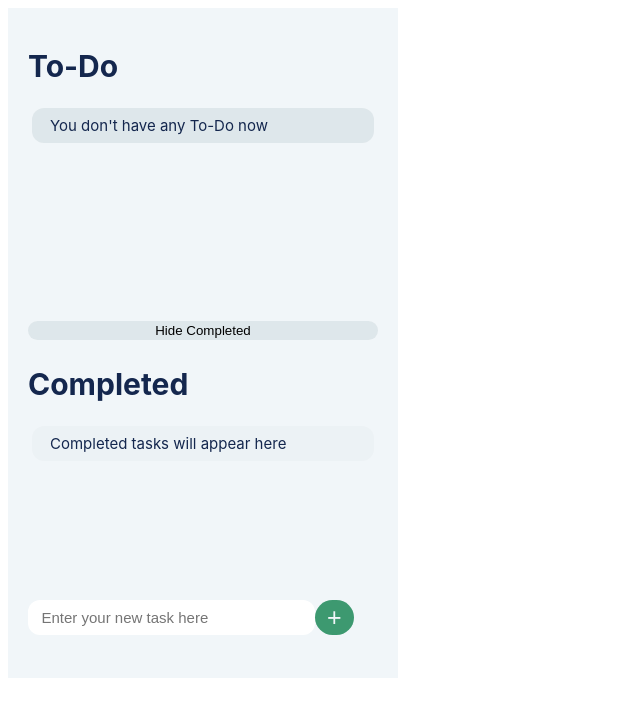
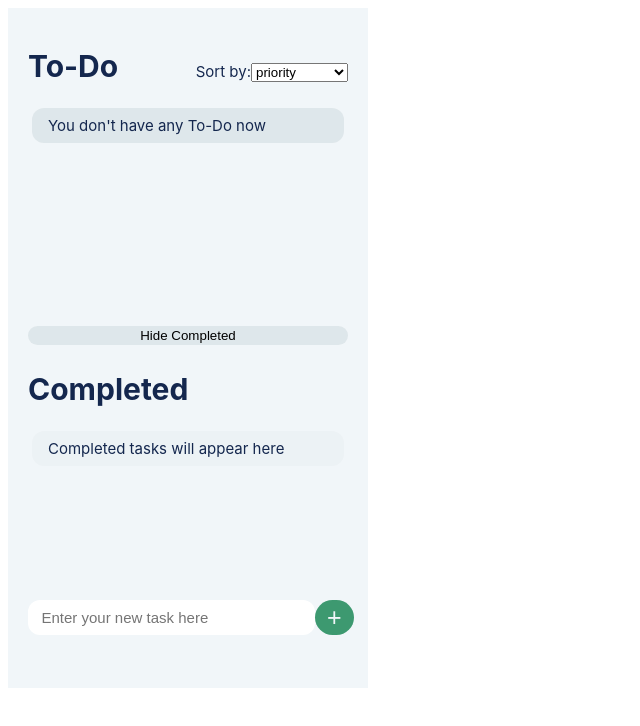
Before and after one commit to yejiahaoderek/cs124, a React (Create React App) app: page / in a window 1280 px wide. Shown: the top 726 px of the page, without its empty margins (0-640 px from the left). Built offline with nearby package versions, Linux system fonts and the light colour scheme; no server answers; the database is empty.

Commit message:
added sort placeholder

```diff
--- a/src/App.js
+++ b/src/App.js
@@ -43,7 +43,7 @@ function App(props) {
                 id: itemID,
                 text: text,
                 isCompleted: false,
-                priority: 2
+                priority: 0
             })
             // setTasks([...tasks, {
             //     id: taskID,
--- a/src/components/IncompleteSection.js
+++ b/src/components/IncompleteSection.js
@@ -6,7 +6,19 @@ function IncompleteSection(props) {
         <div className={"incompleteSection"}>
             <div className="headerButton">
                 <h1>To-Do</h1>
-                {props.editID !== false &&
+
+                {!props.editID &&
+                    <div>
+                        <label htmlFor="cars">Sort by:</label>
+                        <select name="category" id="category">
+                            <option value="priority">priority</option>
+                            <option value="name">name</option>
+                            <option value="date">date created</option>
+                        </select>
+                    </div>
+                }
+
+                {props.editID &&
                     <div>
                         <button
                             className="confirmButton"
--- a/src/components/Item.css
+++ b/src/components/Item.css
@@ -61,7 +61,7 @@
     border-radius: 12px;
     background: transparent;
     border-style: none;
-    padding-left: 10px;
+    padding-left: 8px;
     font-size: 15px;
 }
 
@@ -78,21 +78,20 @@
     width: 21px;
     justify-content: center;
     align-items: center;
-    font-family: "Adobe Fan Heiti Std";
+    font-family: "sans-serif";
     padding-left: 7px;
-    color: red;
-    /*font-weight: bold;*/
+    color: rgb(255, 99, 71);
     font-size: 17px;
 }
 
 
 .priorityDisplay{
-    transition-duration: 0.2s;
+    transition-duration: 0.1s;
     display: flex;
     width: 21px;
     justify-content: center;
     align-items: center;
-    font-family: "Adobe Fan Heiti Std";
+    font-family: "sans-serif";
     font-size: 17px;
     border-style: solid;
     border-width: 0.01em;
@@ -109,7 +108,7 @@
     width: 21px;
     justify-content: center;
     align-items: center;
-    font-family: "Adobe Fan Heiti Std";
+    font-family: "sans-serif";
     /*padding-left: 7px;*/
     color: whitesmoke;
     /*font-weight: bold;*/
@@ -127,7 +126,7 @@
     width: 21px;
     justify-content: center;
     align-items: center;
-    font-family: "Adobe Fan Heiti Std";
+    font-family: "sans-serif";
     /*padding-left: 7px;*/
     color: red;
     /*font-weight: bold;*/
--- a/src/components/Item.js
+++ b/src/components/Item.js
@@ -27,9 +27,9 @@ function Item(props) {
                    }
             />
 
-            {!props.editID && props.priority !== 0 && <text className={"priorityStatus"}>
+            {!props.editID && props.priority !== 0 && <div className={"priorityStatus"}>
                 {props.priority === 1 ? "!" : props.priority === 2 ? "!!" : "!!!"}
-            </text>}
+            </div>}
 
             {/*Todo text*/}
             {props.editID === props.id ?
--- a/src/components/TaskManager.css
+++ b/src/components/TaskManager.css
@@ -1,6 +1,6 @@
 #outlier{
-    width: 350px;
-    height: 630px;
+    width: 320px;
+    height: 640px;
     display: grid;
     grid-template-rows: 1fr 25px 1fr 20px;
     background: #F1F6F9;
--- a/src/components/TaskManager.js
+++ b/src/components/TaskManager.js
@@ -15,7 +15,6 @@ function TaskManager(props) {
     }
 
     function handlePriority(newPriority){
-        console.log(newPriority)
         setNewPriority(newPriority)
     }
 
```
Also changed, not shown: 1 other file (tests, documents, lock files or other folders).
